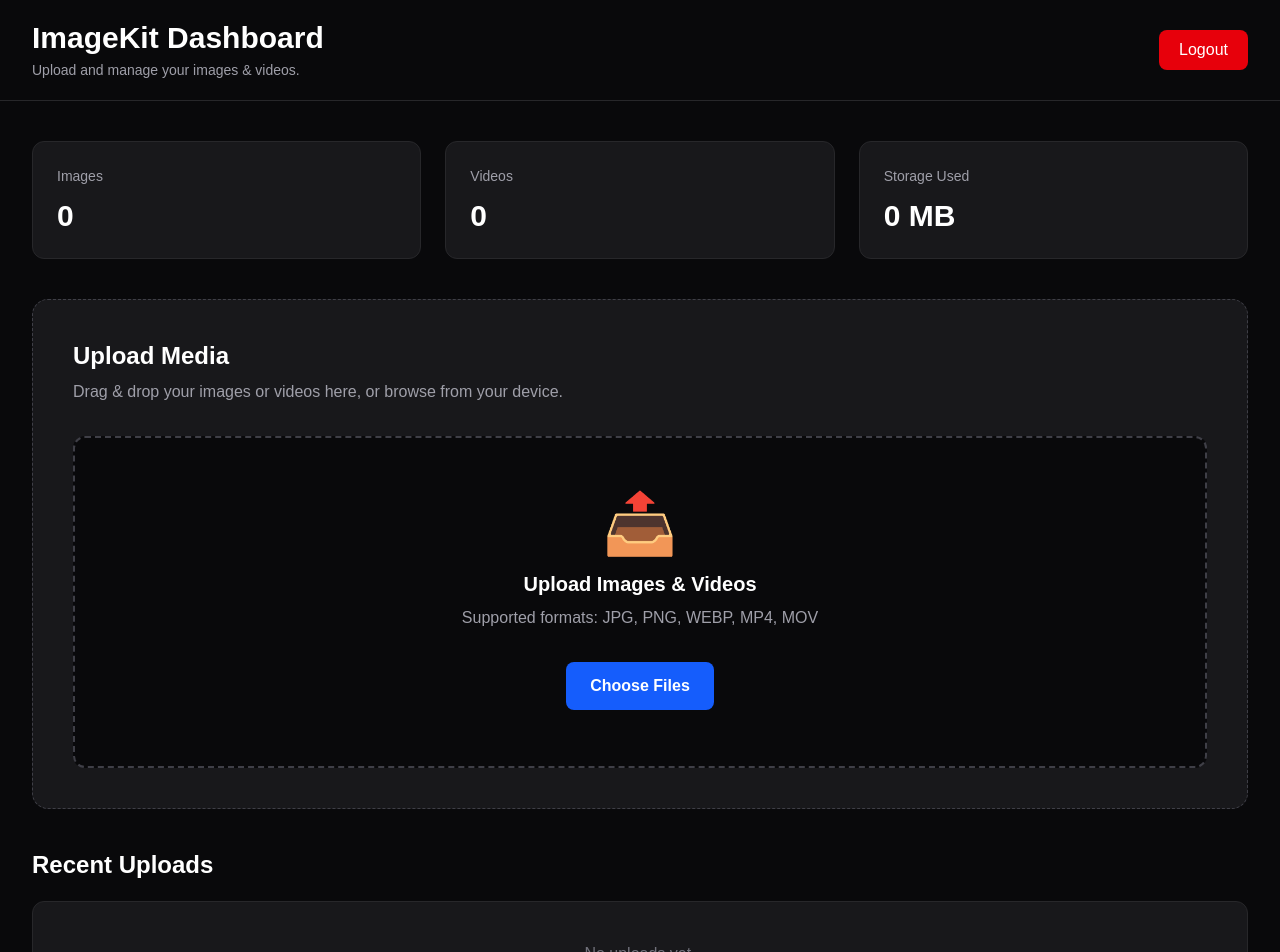
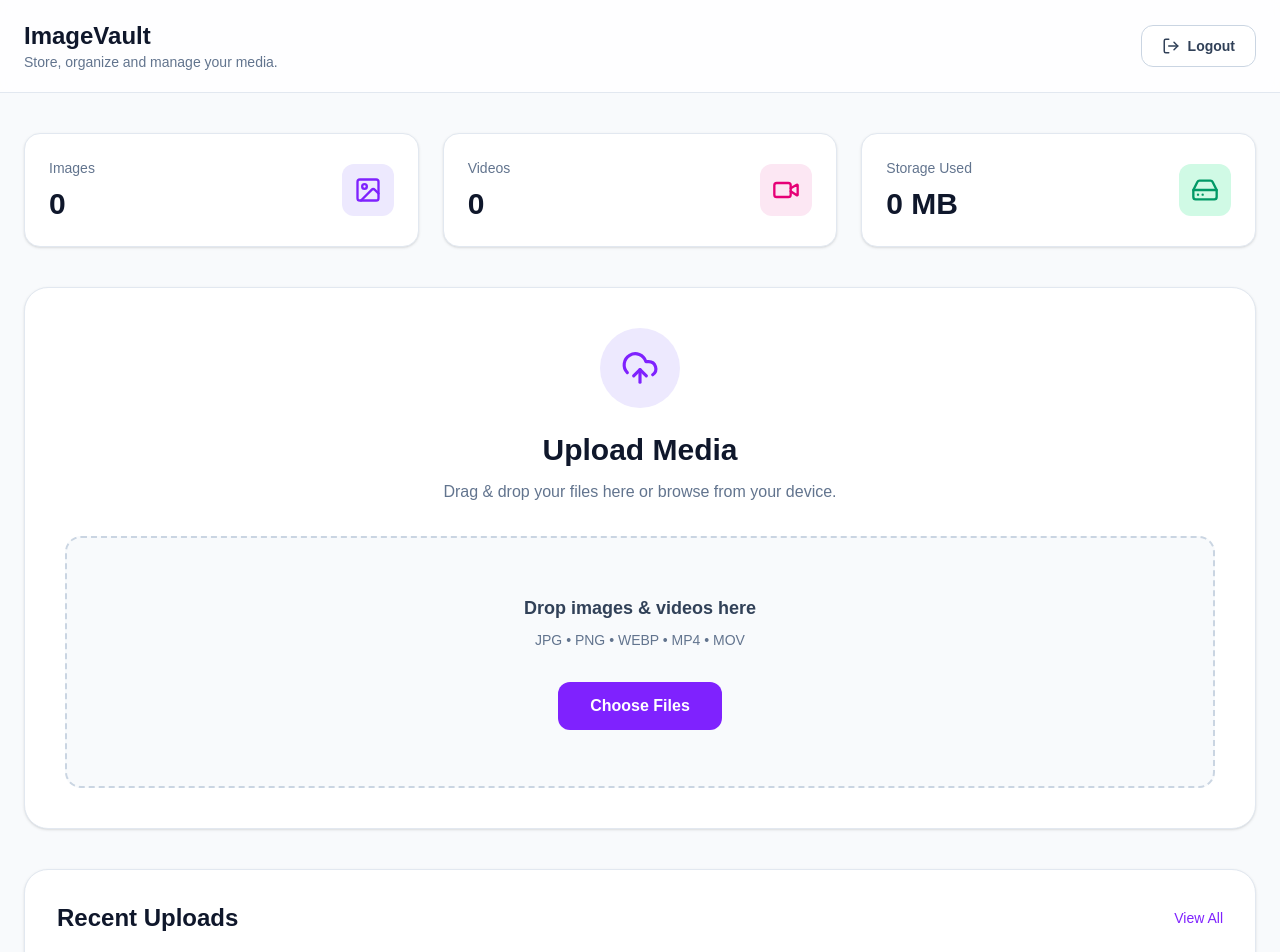
Before and after one commit to Siddharthdrona/Next-Fullstack-ImageKit, a Next.js app: page /dashboard in a window 1280 px wide. Shown: the top 952 px of the page. Built offline with nearby package versions, Linux system fonts and the light colour scheme; no server answers; what @imagekit/next would draw is missing.

Commit message:
feat: redesign dashboard and enhance login/register pages UI

```diff
--- a/app/dashboard/page.tsx
+++ b/app/dashboard/page.tsx
@@ -1,78 +1,121 @@
+import { UploadCloud, ImageIcon, Video, HardDrive, LogOut } from "lucide-react";
+
 export default function Dashboard() {
   return (
-    <main className="min-h-screen bg-zinc-950 text-white">
-      {/* Header */}
-      <header className="border-b border-zinc-800">
-        <div className="mx-auto flex max-w-7xl items-center justify-between px-8 py-5">
+    <main className="min-h-screen bg-slate-50">
+      {/* Navbar */}
+      <header className="sticky top-0 z-50 border-b border-slate-200 bg-white/80 backdrop-blur">
+        <div className="mx-auto flex max-w-7xl items-center justify-between px-6 py-5">
           <div>
-            <h1 className="text-3xl font-bold">
-              ImageKit Dashboard
-            </h1>
-            <p className="mt-1 text-sm text-zinc-400">
-              Upload and manage your images & videos.
+            <h1 className="text-2xl font-bold text-slate-900">ImageVault</h1>
+            <p className="text-sm text-slate-500">
+              Store, organize and manage your media.
             </p>
           </div>
 
-          <button className="rounded-lg bg-red-600 px-5 py-2 font-medium hover:bg-red-700">
+          <button className="flex items-center gap-2 rounded-xl border border-slate-300 bg-white px-5 py-2.5 text-sm font-semibold text-slate-700 transition hover:bg-slate-100">
+            <LogOut size={18} />
             Logout
           </button>
         </div>
       </header>
 
-      <div className="mx-auto max-w-7xl px-8 py-10">
+      <div className="mx-auto max-w-7xl px-6 py-10">
         {/* Stats */}
         <div className="grid gap-6 md:grid-cols-3">
-          <div className="rounded-xl border border-zinc-800 bg-zinc-900 p-6">
-            <h3 className="text-sm text-zinc-400">Images</h3>
-            <p className="mt-3 text-3xl font-bold">0</p>
+          <div className="rounded-2xl border border-slate-200 bg-white p-6 shadow-sm transition hover:-translate-y-1 hover:shadow-lg">
+            <div className="flex items-center justify-between">
+              <div>
+                <p className="text-sm text-slate-500">Images</p>
+                <h2 className="mt-2 text-3xl font-bold text-slate-900">0</h2>
               </div>
 
-          <div className="rounded-xl border border-zinc-800 bg-zinc-900 p-6">
-            <h3 className="text-sm text-zinc-400">Videos</h3>
-            <p className="mt-3 text-3xl font-bold">0</p>
+              <div className="rounded-xl bg-violet-100 p-3">
+                <ImageIcon className="text-violet-600" size={28} />
               </div>
-
-          <div className="rounded-xl border border-zinc-800 bg-zinc-900 p-6">
-            <h3 className="text-sm text-zinc-400">Storage Used</h3>
-            <p className="mt-3 text-3xl font-bold">0 MB</p>
             </div>
           </div>
 
-        {/* Upload Section */}
-        <section className="mt-10 rounded-2xl border border-dashed border-zinc-700 bg-zinc-900 p-10">
-          <h2 className="text-2xl font-semibold">
+          <div className="rounded-2xl border border-slate-200 bg-white p-6 shadow-sm transition hover:-translate-y-1 hover:shadow-lg">
+            <div className="flex items-center justify-between">
+              <div>
+                <p className="text-sm text-slate-500">Videos</p>
+                <h2 className="mt-2 text-3xl font-bold text-slate-900">0</h2>
+              </div>
+
+              <div className="rounded-xl bg-pink-100 p-3">
+                <Video className="text-pink-600" size={28} />
+              </div>
+            </div>
+          </div>
+
+          <div className="rounded-2xl border border-slate-200 bg-white p-6 shadow-sm transition hover:-translate-y-1 hover:shadow-lg">
+            <div className="flex items-center justify-between">
+              <div>
+                <p className="text-sm text-slate-500">Storage Used</p>
+                <h2 className="mt-2 text-3xl font-bold text-slate-900">0 MB</h2>
+              </div>
+
+              <div className="rounded-xl bg-emerald-100 p-3">
+                <HardDrive className="text-emerald-600" size={28} />
+              </div>
+            </div>
+          </div>
+        </div>
+
+        {/* Upload */}
+        <section className="mt-10 rounded-3xl border border-slate-200 bg-white p-10 shadow-sm">
+          <div className="text-center">
+            <div className="mx-auto flex h-20 w-20 items-center justify-center rounded-full bg-violet-100">
+              <UploadCloud className="text-violet-600" size={38} />
+            </div>
+
+            <h2 className="mt-6 text-3xl font-bold text-slate-900">
               Upload Media
             </h2>
 
-          <p className="mt-2 text-zinc-400">
-            Drag & drop your images or videos here, or browse from your device.
+            <p className="mt-3 text-slate-500">
+              Drag & drop your files here or browse from your device.
             </p>
 
-          <div className="mt-8 flex flex-col items-center justify-center rounded-xl border-2 border-dashed border-zinc-700 bg-zinc-950 p-14">
-            <div className="text-6xl">📤</div>
-
-            <h3 className="mt-4 text-xl font-semibold">
-              Upload Images & Videos
-            </h3>
-
-            <p className="mt-2 text-center text-zinc-400">
-              Supported formats: JPG, PNG, WEBP, MP4, MOV
+            <div className="mt-8 rounded-2xl border-2 border-dashed border-slate-300 bg-slate-50 px-8 py-14 transition hover:border-violet-500">
+              <p className="text-lg font-semibold text-slate-700">
+                Drop images & videos here
               </p>
 
-            <button className="mt-8 rounded-lg bg-blue-600 px-6 py-3 font-semibold hover:bg-blue-700">
+              <p className="mt-2 text-sm text-slate-500">
+                JPG • PNG • WEBP • MP4 • MOV
+              </p>
+
+              <button className="mt-8 rounded-xl bg-violet-600 px-8 py-3 font-semibold text-white transition hover:bg-violet-700">
                 Choose Files
               </button>
+            </div>
           </div>
         </section>
 
         {/* Recent Uploads */}
-        <section className="mt-10">
-          <h2 className="mb-5 text-2xl font-semibold">
+        <section className="mt-10 rounded-3xl border border-slate-200 bg-white p-8 shadow-sm">
+          <div className="mb-6 flex items-center justify-between">
+            <h2 className="text-2xl font-bold text-slate-900">
               Recent Uploads
             </h2>
 
-          <div className="rounded-xl border border-zinc-800 bg-zinc-900 p-10 text-center text-zinc-500">
-            No uploads yet.
+            <button className="text-sm font-medium text-violet-600 hover:underline">
+              View All
+            </button>
+          </div>
+
+          <div className="flex h-52 items-center justify-center rounded-2xl border border-dashed border-slate-300 bg-slate-50">
+            <div className="text-center">
+              <UploadCloud className="mx-auto text-slate-400" size={40} />
+
+              <p className="mt-4 text-slate-500">No uploads yet.</p>
+
+              <p className="text-sm text-slate-400">
+                Your uploaded files will appear here.
+              </p>
+            </div>
           </div>
         </section>
       </div>
```
Also changed, not shown: app/login/page.tsx (+55 -73 lines), app/register/page.tsx (+108 -24 lines), proxy.ts (+24 -0 lines). Lines whose indentation alone changed are shown as unchanged.
